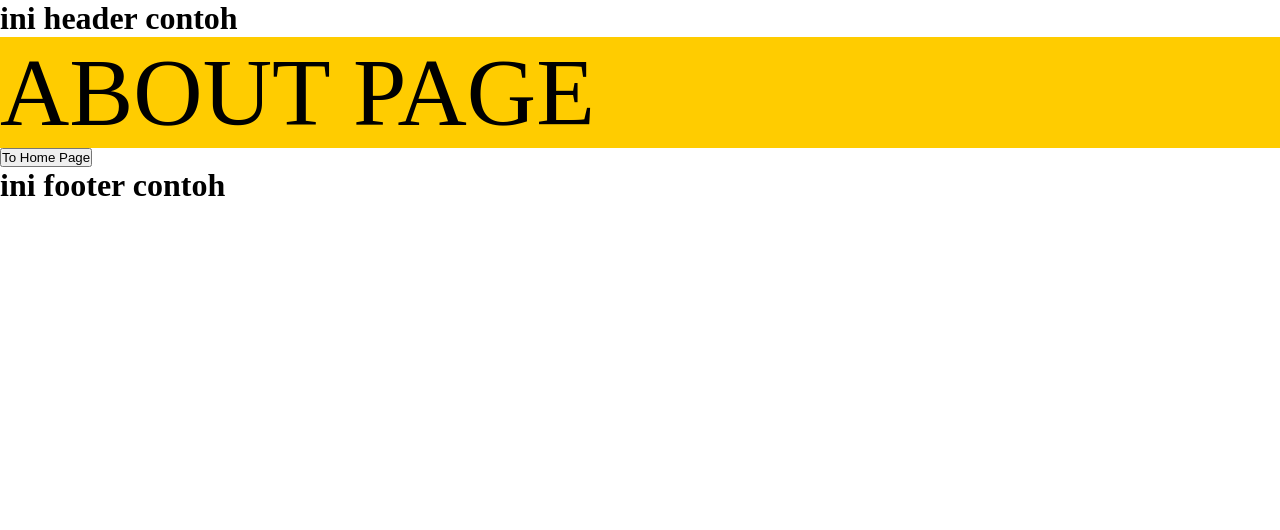
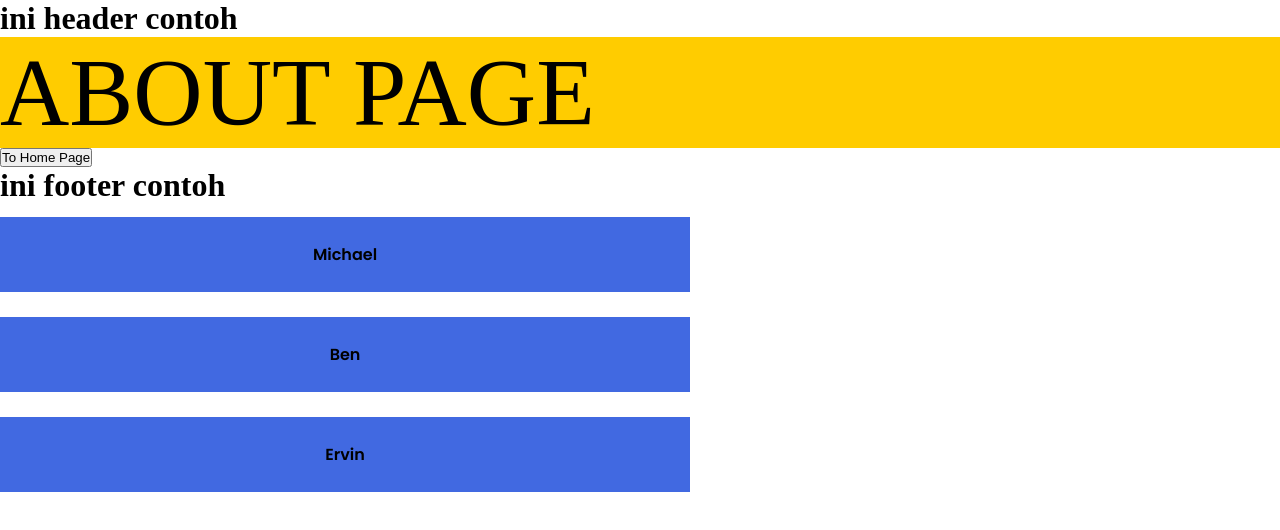
Before and after one commit to IgnatiusMD/TestingWebsite, a React (Create React App) app: page /about in a window 1280 px wide. Shown: the top 530 px of the page. Built offline with nearby package versions, Linux system fonts and the light colour scheme.

Commit message:
Added other component card style

```diff
--- /dev/null
+++ b/src/component/pages/PlayerCard.jsx
@@ -0,0 +1,13 @@
+import React from "react";
+
+const PlayerCard = (props) => {
+    return (
+        <React.Fragment>
+            <div className="playerCard-Box">
+                {props.name}
+            </div>
+        </React.Fragment>
+    );
+}
+
+export default PlayerCard;
--- a/src/pages/about-page/aboutPage.jsx
+++ b/src/pages/about-page/aboutPage.jsx
@@ -3,8 +3,12 @@ import { Link } from "react-router-dom";
 
 import Header from "../../component/common/Header";
 import Footer from "../../component/common/Footer";
+import PlayerCard from "../../component/pages/PlayerCard";
 
 const AboutPage = () => {
+    const player="Michael";
+    const player2="Ben";
+    const player3="Ervin";
     return (
         <React.Fragment>
             <Header />
@@ -17,6 +21,12 @@ const AboutPage = () => {
                 </button>
             </Link>
             <Footer />
+            <div className="about-card">
+                <PlayerCard name={player} />
+                <PlayerCard name={player2} />
+                <PlayerCard name={player3} />
+            </div>
+
         </React.Fragment>
     )
 }
--- a/src/styles/pages/_about-page.scss
+++ b/src/styles/pages/_about-page.scss
@@ -2,3 +2,18 @@
     font-size: 96px;
     background-color: $yellow;
 }
+.about-card{
+    display: flex;
+    flex-direction: column;
+    justify-content: space-around;
+    height: 300px;
+}
+
+.playerCard-Box{
+    width: 50%;
+    background-color: royalblue;
+    padding: 25px;
+    font-family: "PoppinsSemiBold";
+    display: flex;
+    justify-content: center;
+}
```
